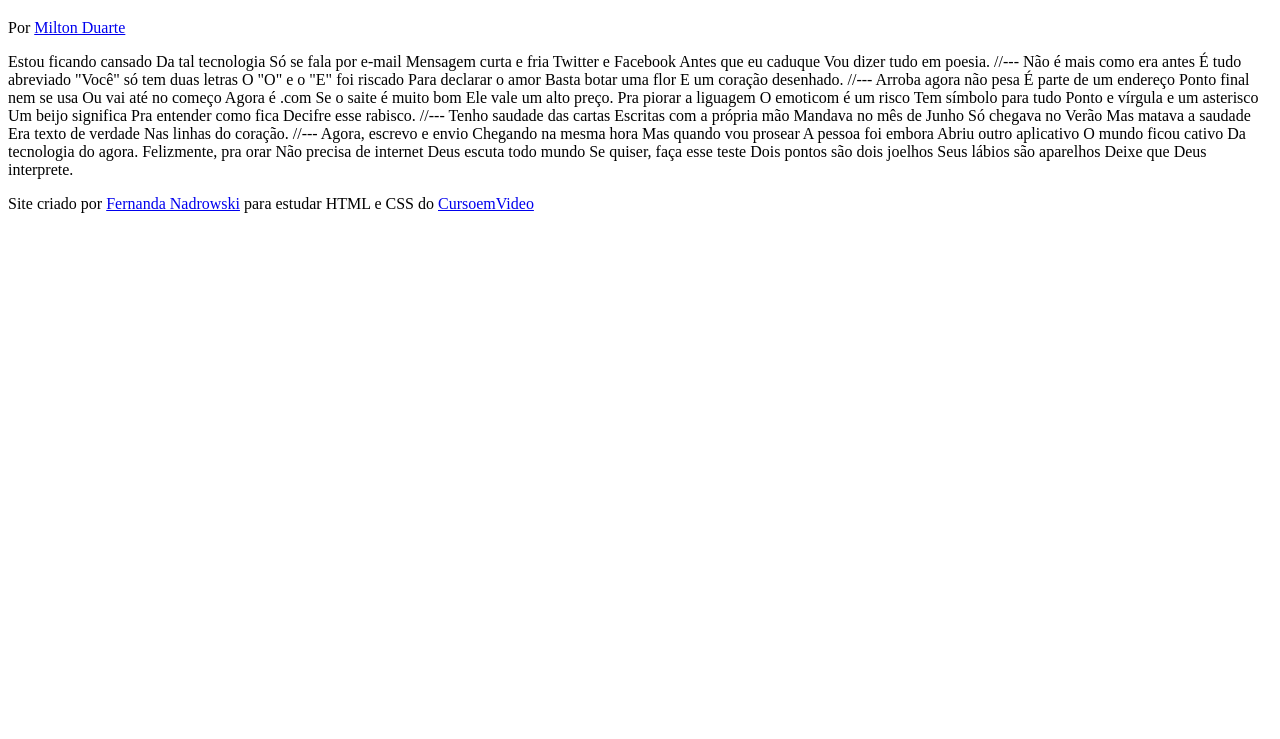
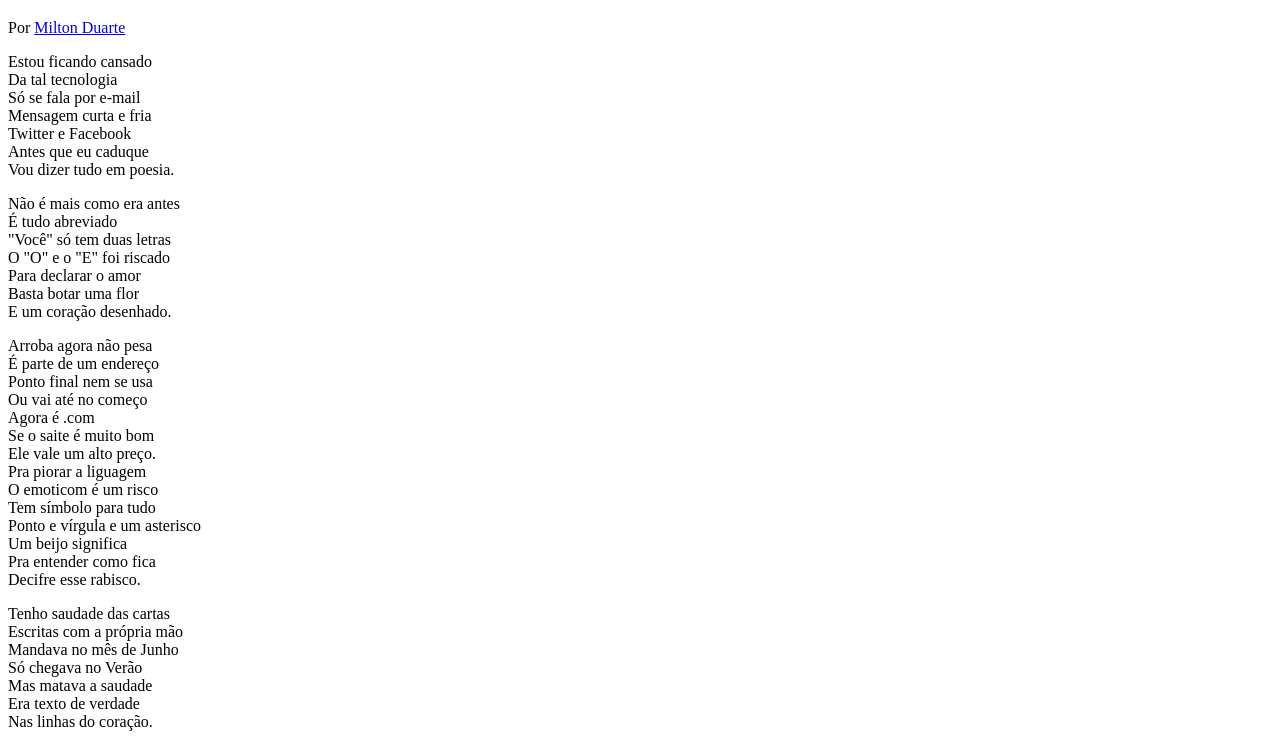
Before and after one commit to FernandaNadrowski/html-css, a plain HTML site: page Desafios/012/index.html in a window 1280 px wide. Shown: the part 61-800 px from the top of the page. Drawn offline with Linux system fonts and the light colour scheme.

Commit message:
atualizei meu desafio 12

```diff
--- a/Desafios/012/index.html
+++ b/Desafios/012/index.html
@@ -13,69 +13,79 @@
 
     </header>
 
-    Estou ficando cansado
-    Da tal tecnologia
-    Só se fala por e-mail
-    Mensagem curta e fria
-    Twitter e Facebook
-    Antes que eu caduque
-    Vou dizer tudo em poesia.
+    <section>
+        <p>
+            Estou ficando cansado <br>
+            Da tal tecnologia <br>
+            Só se fala por e-mail <br>
+            Mensagem curta e fria <br>
+            Twitter e Facebook <br>
+            Antes que eu caduque <br>
+            Vou dizer tudo em poesia.
+        </p>
+    </section>
 
-    //---
+    <section>
+        <p>
+            Não é mais como era antes <br>
+            É tudo abreviado <br>
+            "Você" só tem duas letras <br>
+            O "O" e o "E" foi riscado <br>
+            Para declarar o amor <br>
+            Basta botar uma flor <br>
+            E um coração desenhado.
+        </p>
+    </section>
 
-    Não é mais como era antes
-    É tudo abreviado
-    "Você" só tem duas letras
-    O "O" e o "E" foi riscado
-    Para declarar o amor
-    Basta botar uma flor
-    E um coração desenhado.
+    <section>
+        <p>
+            Arroba agora não pesa <br>
+            É parte de um endereço <br>
+            Ponto final nem se usa <br>
+            Ou vai até no começo <br>
+            Agora é .com <br>
+            Se o saite é muito bom <br>
+            Ele vale um alto preço. <br>
+            Pra piorar a liguagem <br>
+            O emoticom é um risco <br>
+            Tem símbolo para tudo <br>
+            Ponto e vírgula e um asterisco <br>
+            Um beijo significa <br>
+            Pra entender como fica <br>
+            Decifre esse rabisco.
+        </p>
+    </section>
 
-    //---
+    <section>
+        <p>
+            Tenho saudade das cartas <br>
+            Escritas com a própria mão <br>
+            Mandava no mês de Junho <br>
+            Só chegava no Verão <br>
+            Mas matava a saudade <br>
+            Era texto de verdade <br>
+            Nas linhas do coração.
+        </p>
+    </section>
 
-    Arroba agora não pesa
-    É parte de um endereço
-    Ponto final nem se usa
-    Ou vai até no começo
-    Agora é .com
-    Se o saite é muito bom
-    Ele vale um alto preço.
-
-    Pra piorar a liguagem
-    O emoticom é um risco
-    Tem símbolo para tudo
-    Ponto e vírgula e um asterisco
-    Um beijo significa
-    Pra entender como fica
-    Decifre esse rabisco.
-
-    //---
-
-    Tenho saudade das cartas
-    Escritas com a própria mão
-    Mandava no mês de Junho
-    Só chegava no Verão
-    Mas matava a saudade
-    Era texto de verdade
-    Nas linhas do coração.
-
-    //---
-
-    Agora, escrevo e envio
-    Chegando na mesma hora
-    Mas quando vou prosear
-    A pessoa foi embora
-    Abriu outro aplicativo
-    O mundo ficou cativo
-    Da tecnologia do agora.
-
-    Felizmente, pra orar
-    Não precisa de internet
-    Deus escuta todo mundo
-    Se quiser, faça esse teste
-    Dois pontos são dois joelhos
-    Seus lábios são aparelhos
-    Deixe que Deus interprete.
+    <section>
+        <p>
+            Agora, escrevo e envio <br>
+            Chegando na mesma hora <br>
+            Mas quando vou prosear <br>
+            A pessoa foi embora <br>
+            Abriu outro aplicativo <br>
+            O mundo ficou cativo <br>
+            Da tecnologia do agora. <br>
+            Felizmente, pra orar <br>
+            Não precisa de internet <br>
+            Deus escuta todo mundo <br>
+            Se quiser, faça esse teste <br>
+            Dois pontos são dois joelhos <br>
+            Seus lábios são aparelhos <br>
+            Deixe que Deus interprete.
+        </p>
+    </section>
 
     <footer>
         <p>Site criado por <a href="https://github.com/FernandaNadrowski" target="_blank">Fernanda Nadrowski</a> para estudar HTML e CSS do <a href="https://www.cursoemvideo.com" target="_blank">CursoemVideo</a></p>
```
